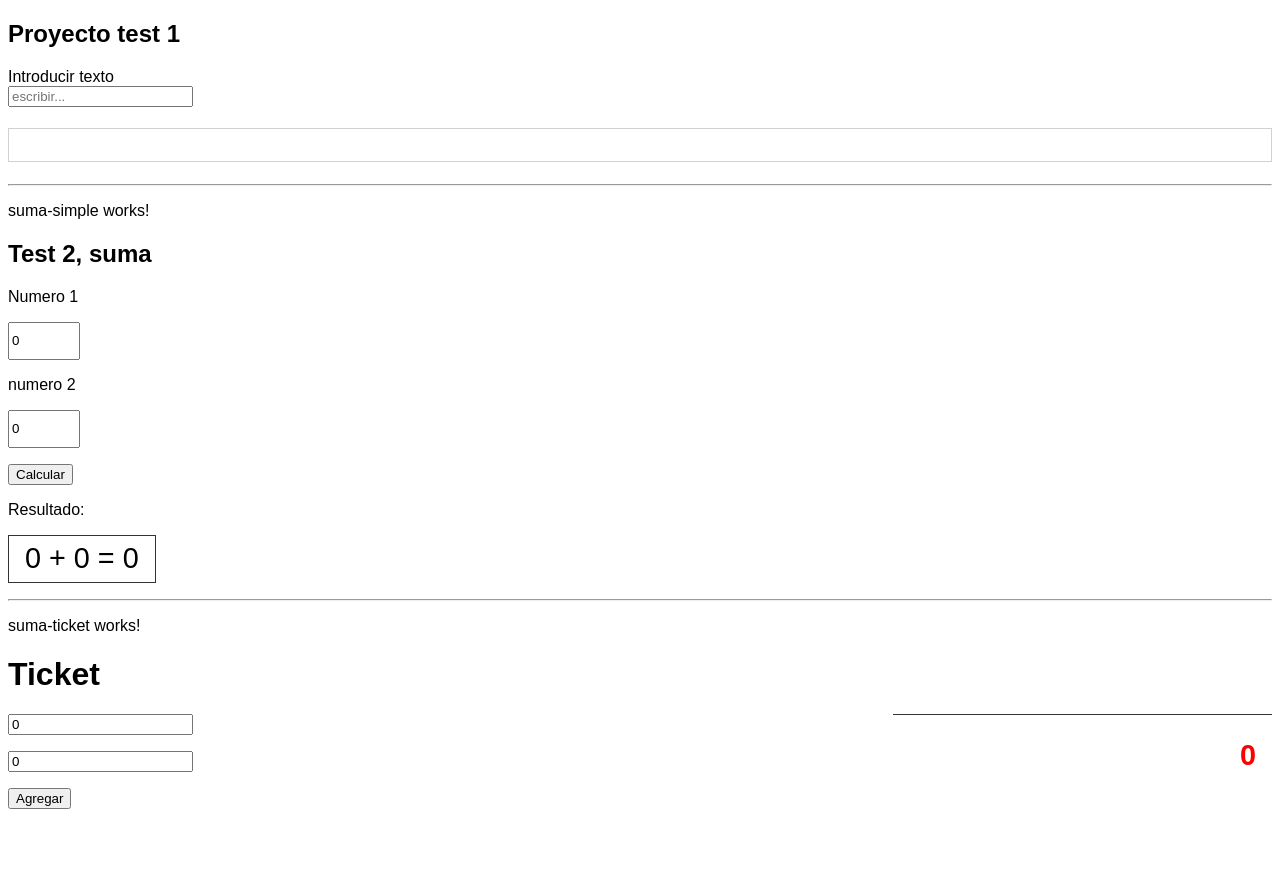
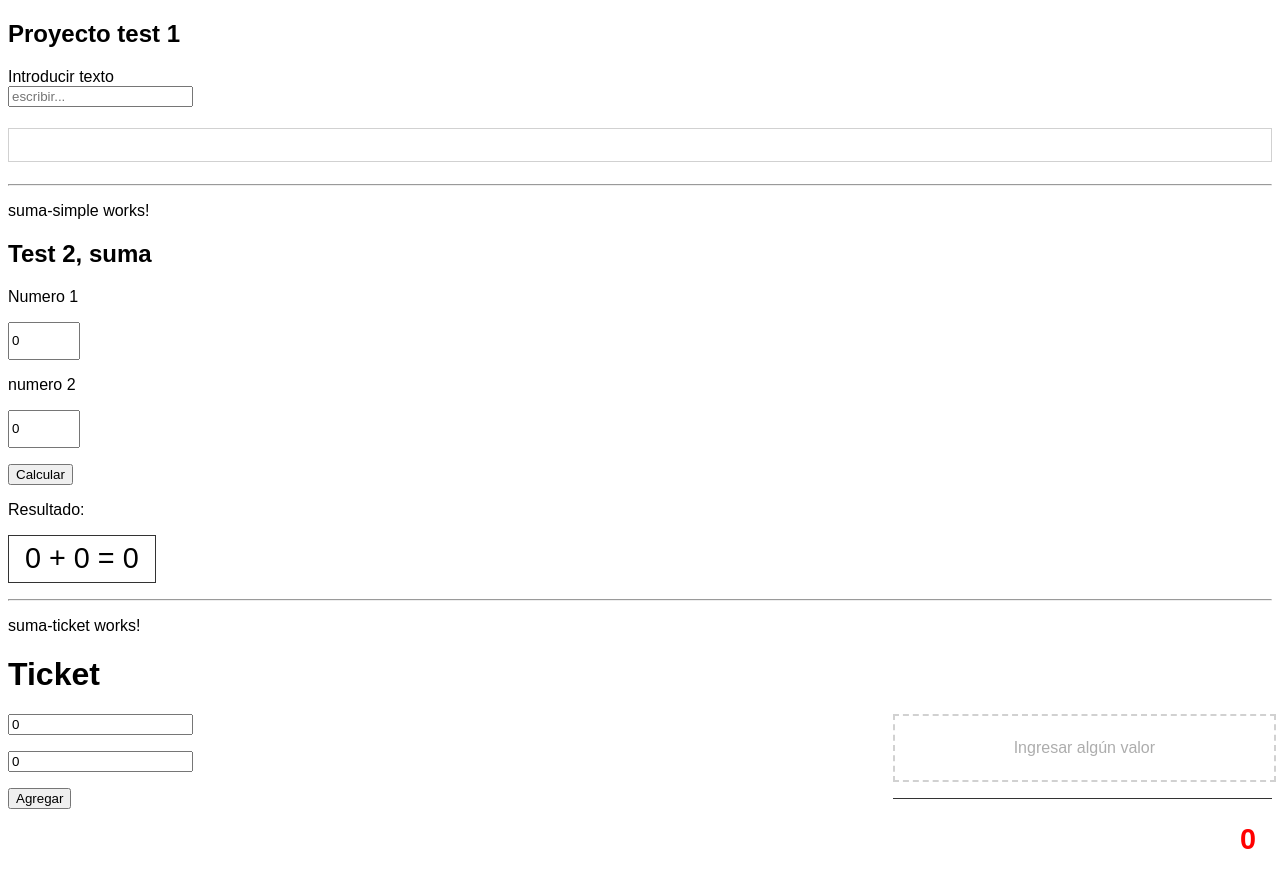
Before and after one commit to rominamontiel/tickets, an Angular app: page / in a window 1280 px wide. Both pictures are taken after a click on the element "Eliminar". Shown: the top 888 px of the page. Built offline with nearby package versions, Linux system fonts and the light colour scheme.

Commit message:
cuando el array esta vacio

```diff
--- a/src/app/components/suma-ticket/suma-ticket.component.html
+++ b/src/app/components/suma-ticket/suma-ticket.component.html
@@ -11,6 +11,8 @@
     <button (click)="addValues()">Agregar</button>
   </div>
   <div class="right">
+    <div class="empty" *ngIf="ticket.length == 0">Ingresar algún valor</div>
+    <ng-container *ngIf="ticket.length > 0">
       <div class="line" *ngFor="let item of ticket, let i = index">
         <div class="value">
           <span>Valor</span>
@@ -24,6 +26,7 @@
             <img src="/assets/img/cross.svg" alt="">
         </div>
       </div>
+    </ng-container>
     <div class="total">{{ total }}</div>
   </div>
 </section>
--- a/src/app/components/suma-ticket/suma-ticket.component.scss
+++ b/src/app/components/suma-ticket/suma-ticket.component.scss
@@ -82,6 +82,17 @@
         }
     }
 
+    .empty{
+        width: 100%;
+        border: 2px dashed #d1d1d1;
+        color: #adadad;
+        height: 4rem;
+        display: flex;
+        align-items: center;
+        justify-content: center;
+        margin-bottom: 1rem;
+    }
+
     .total{
         color: red;
         border-top: 1px solid #333;
--- a/src/app/components/suma-ticket/suma-ticket.component.ts
+++ b/src/app/components/suma-ticket/suma-ticket.component.ts
@@ -6,7 +6,7 @@
   styleUrls: ['./suma-ticket.component.scss'],
 })
 export class SumaTicketComponent implements OnInit {
-  public ticket = [{valor: 0, desc: 0}]
+  public ticket = [{valor: 0, desc: 0}];
   public costoIngreso = 0;
   public descIngreso = 0;
   public total = 0;
@@ -25,7 +25,6 @@
       var b = element.desc;
       this.total = this.total + a - b;
     });
-    console.log(this.ticket);
   }
 
   addValues() {
@@ -50,7 +49,6 @@
 
   deleteElement(i:number){
     this.ticket.splice(i,1);
-
     this.updateTotal()
   }
 }
```
Lines whose indentation alone changed are shown as unchanged.
